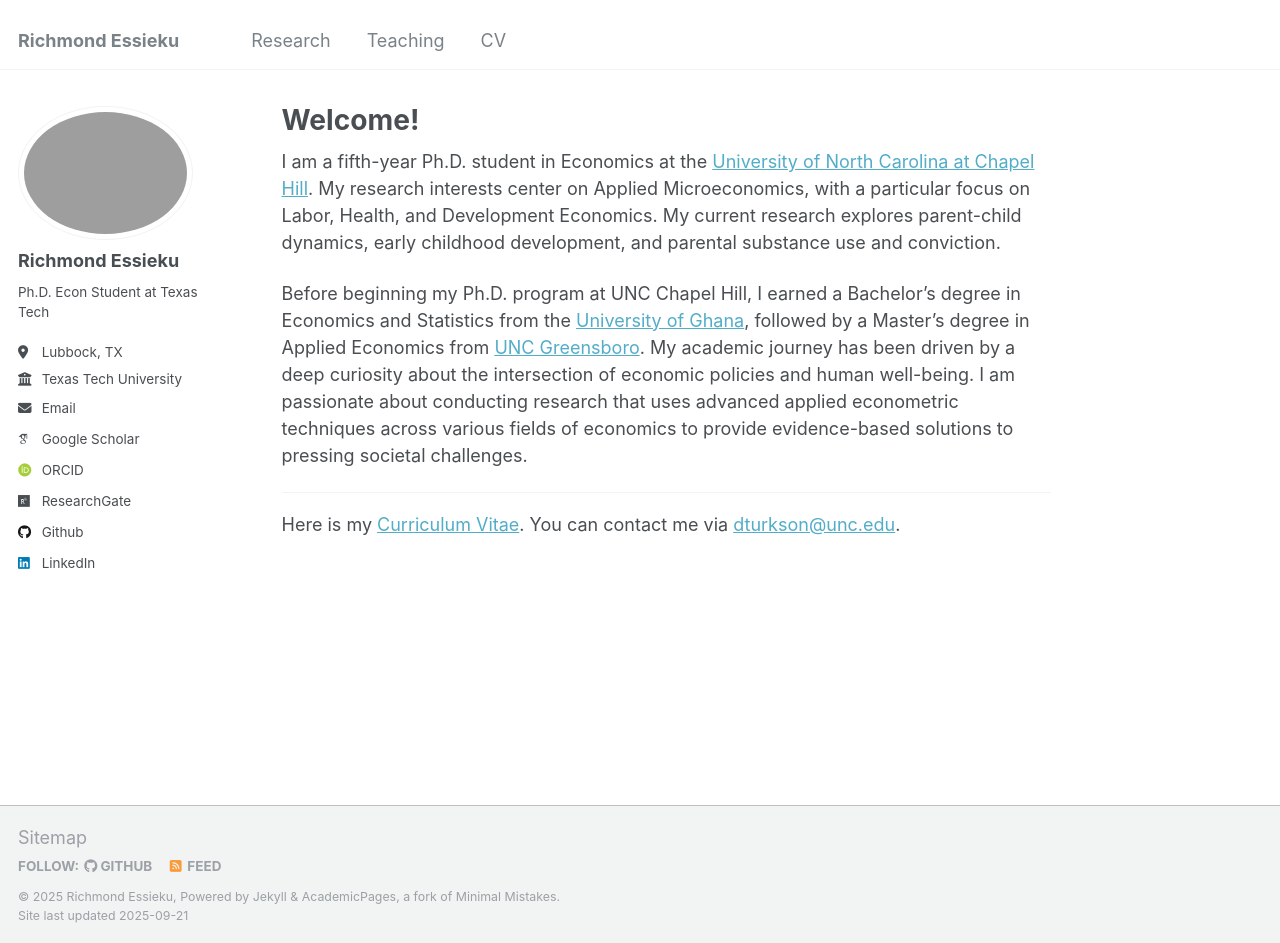
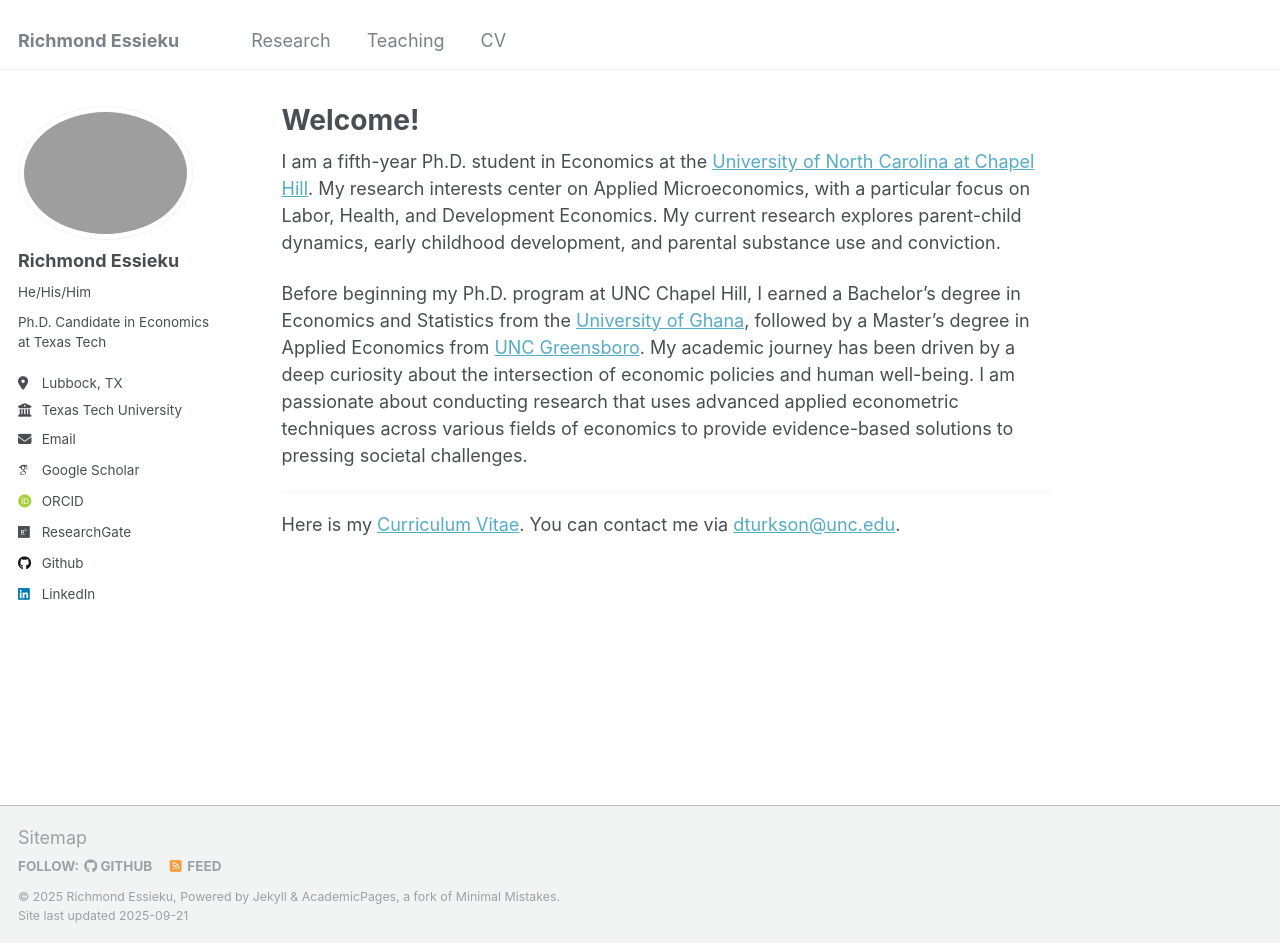
Before and after one commit to essieku/essieku.github.io, a Jekyll site: the page built from _pages/about.md, in a window 1280 px wide and 943 px high. Built offline with Jekyll 4.4.1, drawn with Linux system fonts in a browser that asks for light colours; some web fonts are replaced.

Commit message:
update homepage

```diff
--- a/_config.yml
+++ b/_config.yml
@@ -23,8 +23,8 @@ author:
   # Biographic information
   avatar           : "rich.png"
   name             : "Richmond Essieku"
-  pronouns         : # example: "she/her"
-  bio              : "Ph.D. Econ Student at Texas Tech"
+  pronouns         : "He/His/Him"
+  bio              : "Ph.D. Candidate in Economics at Texas Tech"
   location         : "Lubbock, TX"
   employer         : "Texas Tech University"
   uri              : # URL
@@ -34,10 +34,10 @@ author:
   arxiv            : # URL - Update with the correct link to your profile
   googlescholar    : "https://scholar.google.com/citations?user=WNWQEDkAAAAJ&hl=en&oi=sra"
   impactstory      : # URL
-  orcid            : "https://orcid.org/0000-0002-1664-6899"
+  orcid            : "https://orcid.org/0009-0005-5031-0159"
   semantic         : # URL
   pubmed           : # "https://www.ncbi.nlm.nih.gov/pubmed/?term=john+snow"
-  researchgate     :  "https://www.researchgate.net/profile/Danny-Turkson?ev=hdr_xprf&_tp=eyJjb250ZXh0Ijp7ImZpcnN0UGFnZSI6ImhvbWUiLCJwYWdlIjoiaG9tZSIsInBvc2l0aW9uIjoiZ2xvYmFsSGVhZGVyIn19"
+  researchgate     :  "https://www.researchgate.net/profile/Richmond-Essieku-2"
   scopus           : # URL
 
   # Repositories and software development
```
